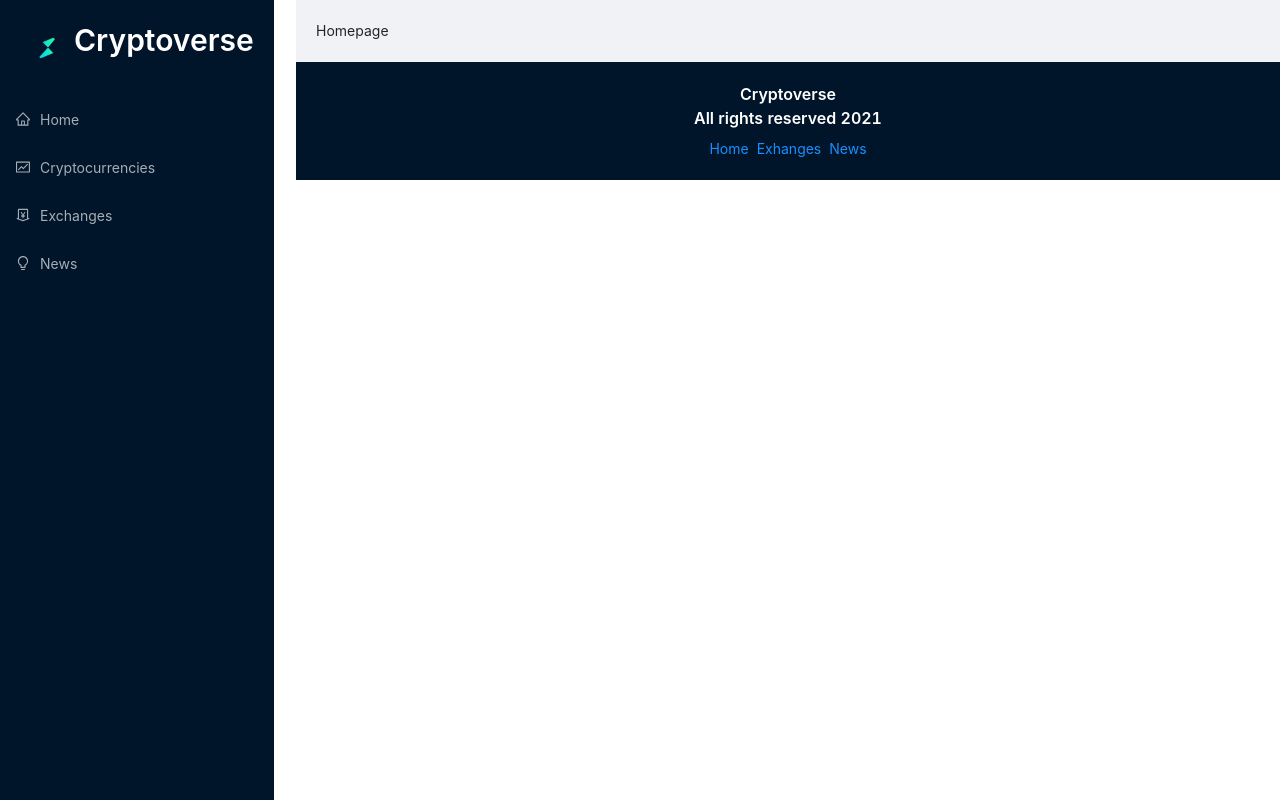
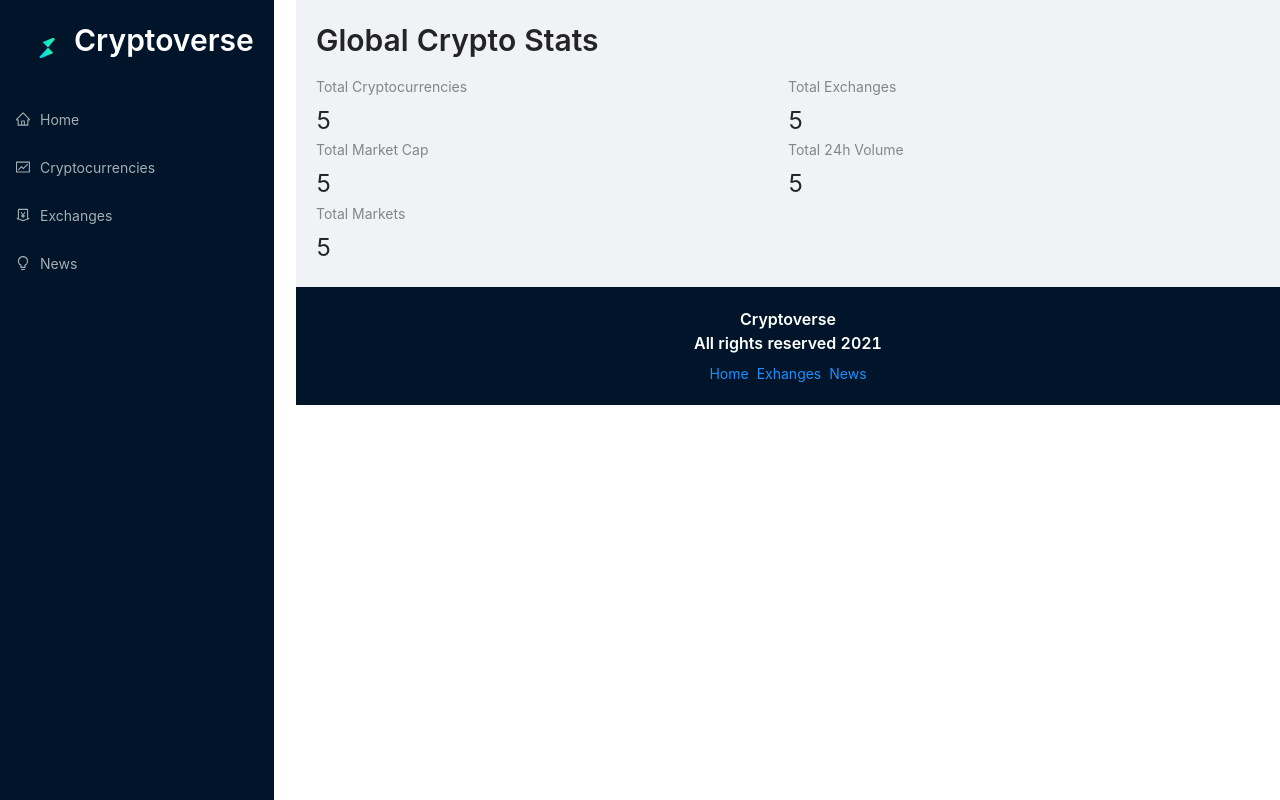
Before and after one commit to whysokara/crypto-dashboard, a React (Create React App) app: page / in a window 1280 px wide. Built offline with nearby package versions, Linux system fonts and the light colour scheme.

Commit message:
UI Global Crypto Stats

```diff
--- a/src/components/Homepage.jsx
+++ b/src/components/Homepage.jsx
@@ -1,7 +1,35 @@
 import React from "react";
+import millify from "millify";
+import { Link } from "react-router-dom";
+import { Row, Col, Statistic, Typography } from "antd";
+
+const { Title } = Typography;
 
 const Homepage = () => {
-  return <div>Homepage</div>;
+  return (
+    <>
+      <Title level={2} className="heading">
+        Global Crypto Stats
+      </Title>
+      <Row>
+        <Col span={12}>
+          <Statistic title="Total Cryptocurrencies" value="5" />
+        </Col>
+        <Col span={12}>
+          <Statistic title="Total Exchanges" value="5" />
+        </Col>
+        <Col span={12}>
+          <Statistic title="Total Market Cap" value="5" />
+        </Col>
+        <Col span={12}>
+          <Statistic title="Total 24h Volume" value="5" />
+        </Col>
+        <Col span={12}>
+          <Statistic title="Total Markets" value="5" />
+        </Col>
+      </Row>
+    </>
+  );
 };
 
 export default Homepage;
```
